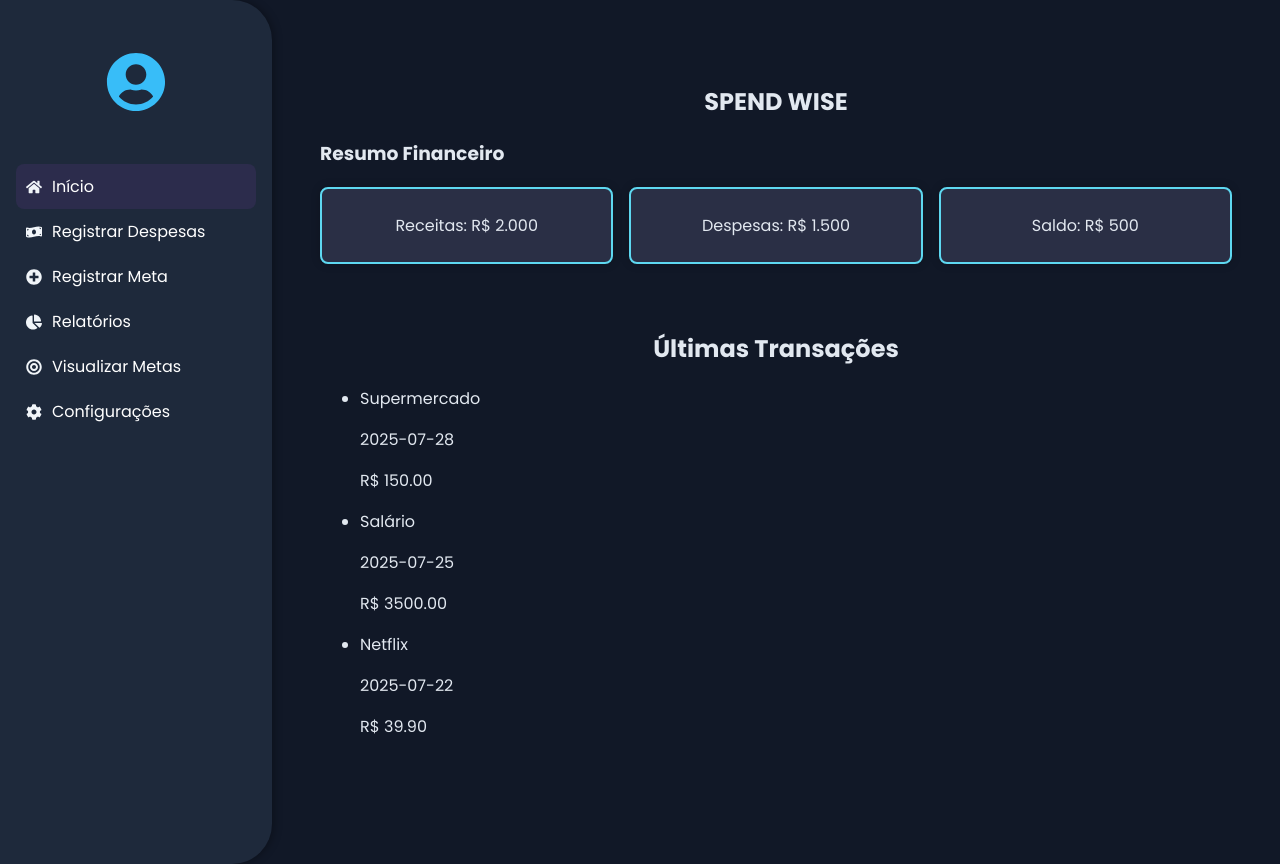
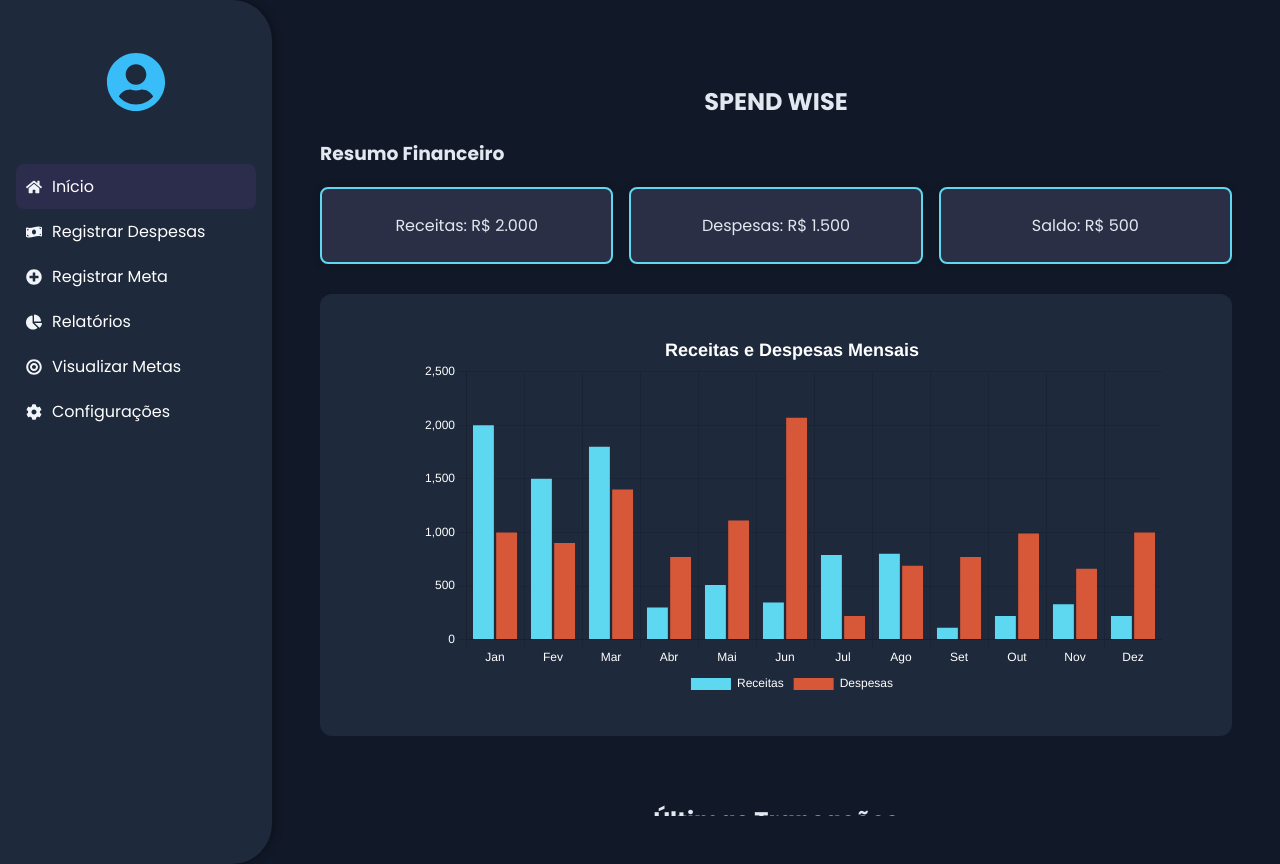
Before and after one commit to LaviniaMota07/Spend-Wise, a React (Vite) app in the folder spend-wise/: page / in a window 1280 px wide. Built offline with nearby package versions, Linux system fonts and the light colour scheme.

Commit message:
Adicionando um grafico receita/despesa e icones na lista de transacoes

```diff
--- /dev/null
+++ b/spend-wise/src/components/Charts/ResumoChart.jsx
@@ -0,0 +1,72 @@
+import { Bar } from 'react-chartjs-2';
+import {
+  Chart as ChartJS,
+  BarElement,
+  CategoryScale,
+  LinearScale,
+  Legend,
+  Tooltip,
+  Title
+} from 'chart.js';
+
+ChartJS.register(BarElement, CategoryScale, LinearScale, Legend, Tooltip, Title);
+
+const ResumoChart = () => {
+  const labels = ['Jan', 'Fev', 'Mar', 'Abr', 'Mai', 'Jun', 'Jul', 'Ago', 'Set', 'Out', 'Nov', 'Dez'];
+
+  const data = {
+    labels,
+    datasets: [
+      {
+        label: 'Receitas',
+        data: [2000, 1500, 1800, 300, 509, 345, 789, 800, 110, 220, 330, 220],
+        backgroundColor: '#5ED8F1', //
+      },
+      {
+        label: 'Despesas',
+        data: [1000, 900, 1400, 770, 1110, 2070, 220, 690, 770, 990, 660, 1000],
+        backgroundColor: '#d65839ff',
+      },
+    ],
+  };
+
+  const options = {
+    responsive: true,
+    plugins: {
+      legend: {
+        position: 'bottom',
+        labels: {
+          color: '#fff',
+        },
+      },
+      title: {
+        display: true,
+        text: 'Receitas e Despesas Mensais',
+        color: '#fff',
+        font: {
+          size: 18,
+        },
+      },
+    },
+    scales: {
+      x: {
+        ticks: {
+          color: '#fff',
+        },
+      },
+      y: {
+        ticks: {
+          color: '#fff',
+        },
+      },
+    },
+  };
+
+  return (
+    <div style={{ width: '100%', padding: '1rem', height: '370px', display: 'flex', justifyContent: 'center', alignItems: 'center'} }>
+      <Bar data={data} options={options} />
+    </div>
+  );
+};
+
+export default ResumoChart;
--- a/spend-wise/src/components/ListaTransacoes.jsx
+++ b/spend-wise/src/components/ListaTransacoes.jsx
@@ -1,10 +1,34 @@
 import React from "react";
+import {
+  FaUtensils,
+  FaBus,
+  FaGamepad,
+  FaBolt,
+  FaQuestion,
+} from "react-icons/fa";
 
 const transacoes = [
-  { id: 1, descricao: "Supermercado", valor: -150.0, data: "2025-07-28" },
-  { id: 2, descricao: "Salário", valor: 3500.0, data: "2025-07-25" },
-  { id: 3, descricao: "Netflix", valor: -39.9, data: "2025-07-22" },
+  { id: 1, descricao: "Supermercado", valor: -150.0, data: "2025-07-28", categoria: "Alimentação" },
+  { id: 2, descricao: "Salário", valor: 3500.0, data: "2025-07-25", categoria: "Salário" },
+  { id: 3, descricao: "Netflix", valor: -39.9, data: "2025-07-22", categoria: "Lazer" },
 ];
+
+const getIconeCategoria = (categoria) => {
+  switch (categoria) {
+    case "Alimentação":
+      return <FaUtensils className="text-green-400" />;
+    case "Transporte":
+      return <FaBus className="text-blue-400" />;
+    case "Lazer":
+      return <FaGamepad className="text-yellow-400" />;
+    case "Contas":
+      return <FaBolt className="text-red-400" />;
+    case "Salário":
+      return <FaBolt className="text-green-500" />;
+    default:
+      return <FaQuestion className="text-zinc-400" />;
+  }
+};
 
 export default function ListaTransacoes() {
   return (
@@ -16,9 +40,12 @@ export default function ListaTransacoes() {
             key={transacao.id}
             className="flex justify-between items-center bg-zinc-700 p-3 rounded-lg"
           >
-            <div>
-              <p className="text-white font-medium">{transacao.descricao}</p>
-              <span className="text-sm text-zinc-400">{transacao.data}</span>
+            <div className="flex items-center gap-2">
+              {getIconeCategoria(transacao.categoria)}
+              <div>
+                <p className="text-white font-medium">{transacao.descricao}</p>
+                <span className="text-sm text-zinc-400">{transacao.data}</span>
+              </div>
             </div>
             <p
               className={`font-bold ${
--- a/spend-wise/src/components/Resumo.css
+++ b/spend-wise/src/components/Resumo.css
@@ -27,3 +27,14 @@ h2 {
     box-shadow: 0 0 10px rgba(0,0,0,0.2);
     border: 2px solid #5ED8F1;
 }
+
+.grafico {
+  display: 'flex';
+  justify-Content: 'center';
+  align-Items: 'center';
+  font-family: 'Poppins', sans-serif;
+  margin-top: 30px;
+  background-color: #1e293b;
+  padding: 20px;
+  border-radius: 12px;
+}
--- a/spend-wise/src/components/Resumo.jsx
+++ b/spend-wise/src/components/Resumo.jsx
@@ -1,14 +1,20 @@
 import './Resumo.css';
+import ResumoChart from "./Charts/ResumoChart";
 
 function Resumo() {
   return (
     <section className="resumo">
       <h2>SPEND WISE</h2>
       <h3>Resumo Financeiro</h3>
+
       <div className="cards">
         <div className="card destaque">Receitas: R$ 2.000</div>
         <div className="card">Despesas: R$ 1.500</div>
         <div className="card">Saldo: R$ 500</div>
+      </div>
+
+      <div className="grafico">
+        <ResumoChart />
       </div>
     </section>
   );
```
